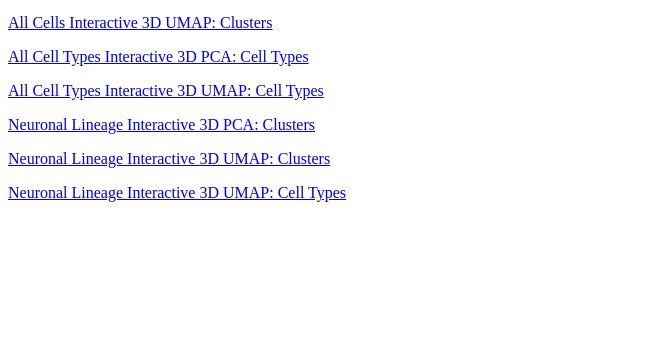
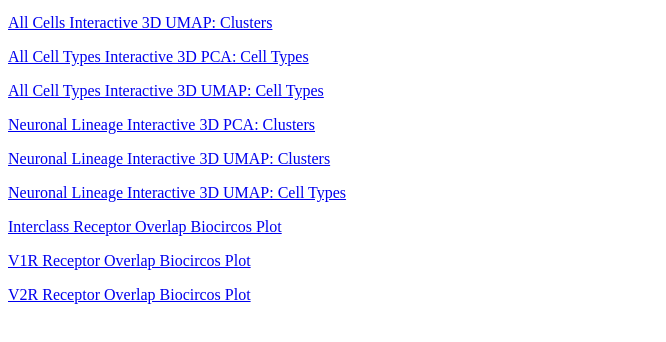
Before and after one commit to Max-Bioinformatics/VNO_Analysis, a plain HTML site: page docs/index.html in a window 1280 px wide. Shown: the part 86-428 px from the top of the page, without its empty margins (0-666 px from the left). Drawn offline with Linux system fonts and the light colour scheme.

Commit message:
Update index.html
Add Biocircos Plot links for V1R, V2R, and interclass coexpression

```diff
--- a/docs/index.html
+++ b/docs/index.html
@@ -7,3 +7,6 @@
   <p><a href="neuron.pca.3D.clusters.html">Neuronal Lineage Interactive 3D PCA: Clusters</a>
   <p><a href="neuron.umap.3D.clusters.html">Neuronal Lineage Interactive 3D UMAP: Clusters</a>
   <p><a href="neuron.umap.3D.cell_types.html">Neuronal Lineage Interactive 3D UMAP: Cell Types</a>
+  <p><a href="interclass.biocircos.html">Interclass Receptor Overlap Biocircos Plot</a>
+  <p><a href="v1r.biocircos.html">V1R Receptor Overlap Biocircos Plot</a>
+  <p><a href="v2r.biocircos.html">V2R Receptor Overlap Biocircos Plot</a>
```
